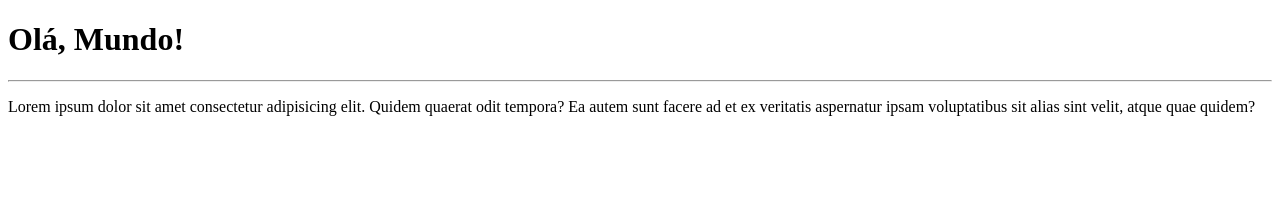
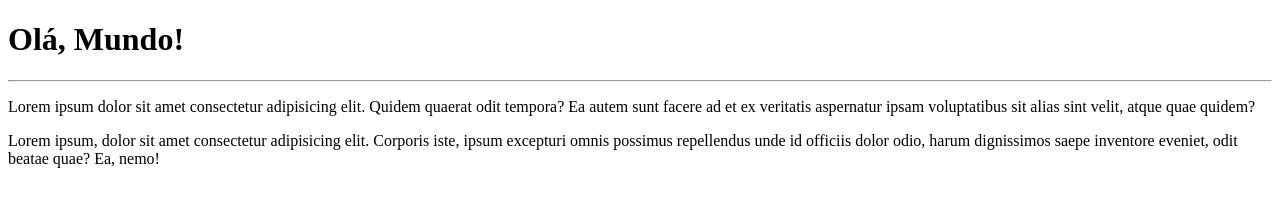
Before and after one commit to PryscyllaOliveira/Ola-Mundo, a plain HTML site: page site-exemplo/index.html in a window 1280 px wide. Drawn offline with Linux system fonts and the light colour scheme.

Commit message:
adicionei um parágrafo

```diff
--- a/site-exemplo/index.html
+++ b/site-exemplo/index.html
@@ -10,5 +10,6 @@
     <h1>Olá, Mundo!</h1>
     <hr>
     <p>Lorem ipsum dolor sit amet consectetur adipisicing elit. Quidem quaerat odit tempora? Ea autem sunt facere ad et ex veritatis aspernatur ipsam voluptatibus sit alias sint velit, atque quae quidem?</p>
+    <p>Lorem ipsum, dolor sit amet consectetur adipisicing elit. Corporis iste, ipsum excepturi omnis possimus repellendus unde id officiis dolor odio, harum dignissimos saepe inventore eveniet, odit beatae quae? Ea, nemo!</p>
 </body>
 </html>
```
